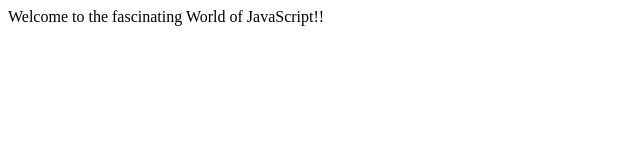
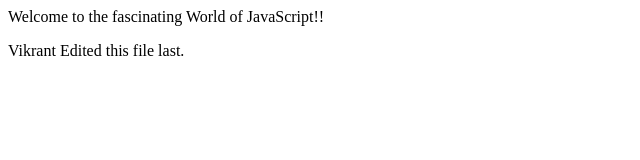
Before and after one commit to vkshirsagar/Sandbox, a plain HTML site: page index.html in a window 1280 px wide. Shown: the whole page, without its empty margins (0-640 px from the left). Drawn offline with Linux system fonts and the light colour scheme.

Commit message:
index.html file updated.

```diff
--- a/index.html
+++ b/index.html
@@ -7,5 +7,6 @@
 </head>
 <body>
     <div>Welcome to the fascinating World of JavaScript!!</div>
+    <p>Vikrant Edited this file last.</p>
 </body>
 </html>
```
